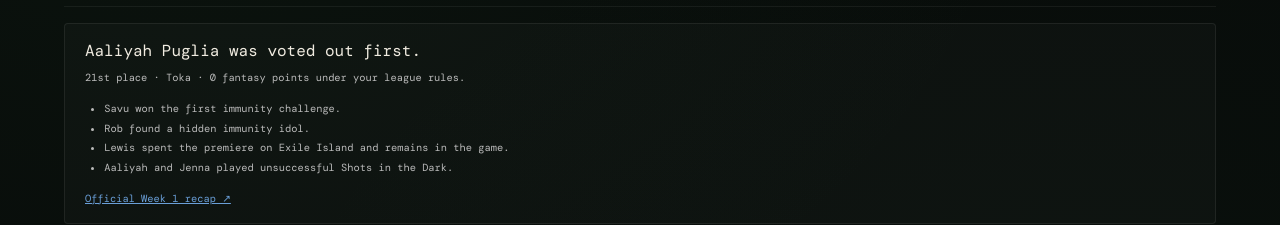
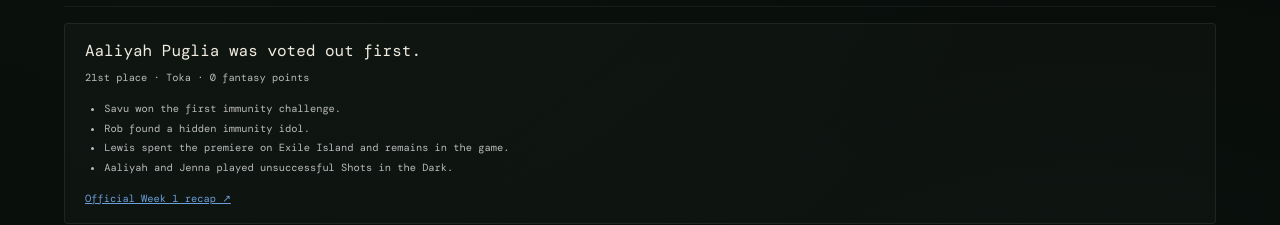
Before and after one commit to mackerethj/survivor-fantasy, a React (Create React App) app: page / in a window 1280 px wide. Both pictures are taken after a click on the button "ENTER LEAGUE HUB →". Shown: the part 324-549 px from the top of the page. Built offline with nearby package versions, Linux system fonts and the light colour scheme.

Commit message:
Update hint text for 21st place results
Removed 'under your league rules' from the hint text.

```diff
--- a/src/App.jsx
+++ b/src/App.jsx
@@ -997,7 +997,7 @@ function WeekOne({ compact = false }) {
       <div className="section-title">Week 1 Results</div>
       <div className="panel">
         <div style={{ fontSize: "1rem", marginBottom: "0.6rem" }}>Aaliyah Puglia was voted out first.</div>
-        <p className="hint">21st place · Toka · 0 fantasy points under your league rules.</p>
+        <p className="hint">21st place · Toka · 0 fantasy points</p>
         <ul className="hint" style={{ paddingLeft: "1.2rem", marginTop: "0.8rem", lineHeight: 1.9 }}>
           <li>Savu won the first immunity challenge.</li>
           <li>Rob found a hidden immunity idol.</li>
```
